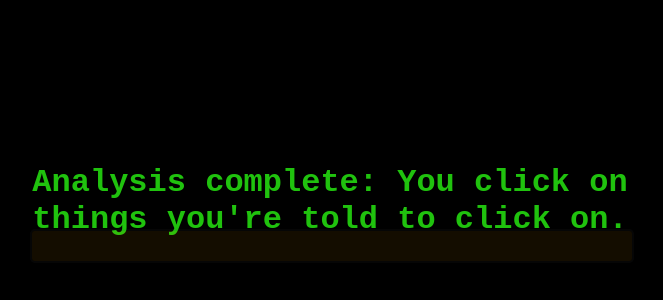
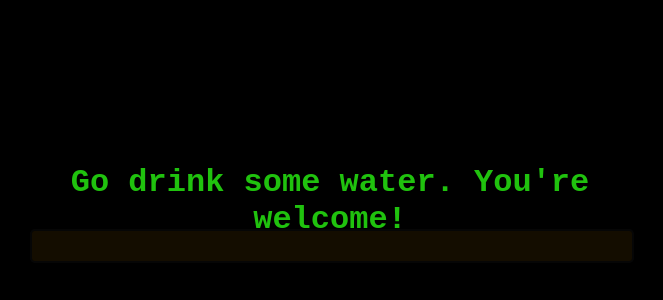
Before and after one commit to eliebir/eliebir.com, a plain HTML site: page index.html in a window 1280 px wide. Shown: the part 200-500 px from the top of the page, without its empty margins (310-973 px from the left). Drawn offline with Linux system fonts and the light colour scheme.

Commit message:
version4

```diff
--- a/index.html
+++ b/index.html
@@ -73,7 +73,7 @@
             const loadingBar = document.getElementById('loading-bar');
 
             setTimeout(() => {
-                statusText.textContent = 'Analysis complete: You click on things you\'re told to click on.';
+                statusText.textContent = 'Go drink some water. You\'re welcome!';
                 statusText.style.color = '#20c20e';
                 loadingBar.style.opacity = '0';
             }, 4500);
```
